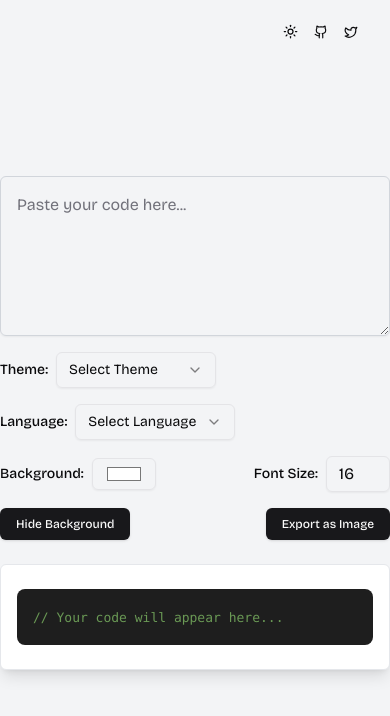
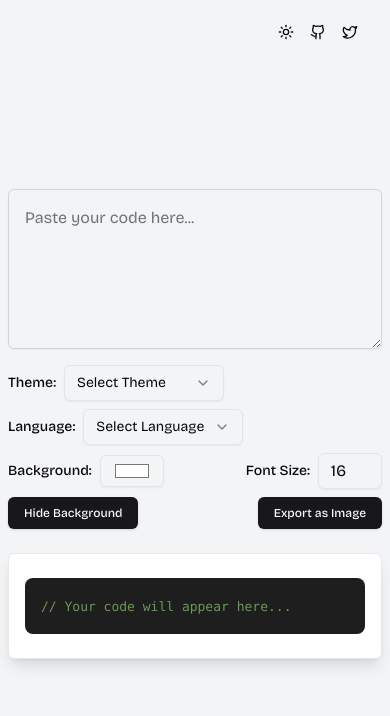
Before and after one commit to Fardeen26/Codify, a Next.js app: page / in a window 390 px wide. Shown: the top 716 px of the page. Built offline with nearby package versions, Linux system fonts and the light colour scheme.

Commit message:
fix: responsiveness

```diff
--- a/src/components/CodeEditor.tsx
+++ b/src/components/CodeEditor.tsx
@@ -43,8 +43,8 @@ export default function CodeEditor() {
     }
 
     return (
-        <div className="flex flex-col gap-6 min-h-[90vh] items-center pb-4 justify-center dark:text-white">
-            <div className="w-full max-w-4xl space-y-4">
+        <div className="flex flex-col gap-6 min-h-[90vh] items-center pb-4 justify-center dark:text-white max-sm:px-2">
+            <div className="w-full max-w-4xl space-y-4 max-sm:space-y-4">
                 <Textarea
                     className="w-full h-40 p-4 rounded-md border dark:text-white border-gray-300 focus:ring-2 focus:ring-blue-500 focus:outline-none text-gray-800"
                     value={code}
@@ -55,7 +55,7 @@ export default function CodeEditor() {
 
                 />
 
-                <div className="flex flex-wrap gap-4 items-center justify-between">
+                <div className="flex flex-wrap gap-4 max-sm:gap-2 items-center justify-between">
                     <div className="flex items-center gap-2">
                         <Label>Theme:</Label>
                         <Select
--- a/src/components/Header.tsx
+++ b/src/components/Header.tsx
@@ -11,13 +11,13 @@ export default function Header() {
             <nav>
                 <div className='flex items-center dark:text-white gap-4'>
                     <button onClick={toggleDarkMode}>
-                        {isDarkMode ? <MoonStar className='w-[18px] h-[18px] max-sm:w-[14px] max-sm:h-[14px] hover:scale-105 transition-all' /> : <SunIcon className='w-5 h-5 max-sm:w-[15px] max-sm:h-[15px] hover:scale-105 transition-all' />}
+                        {isDarkMode ? <MoonStar className='w-[18px] h-[18px] max-sm:w-4 max-sm:h-4 hover:scale-105 transition-all' /> : <SunIcon className='w-5 h-5 max-sm:w-4 max-sm:h-4 hover:scale-105 transition-all' />}
                     </button>
                     <Link href={'https://github.com/Fardeen26'} target="_blank">
-                        <GithubIcon className="w-[18px] h-[18px] max-sm:w-[14px] max-sm:h-[14px] hover:scale-105 transition-all" />
+                        <GithubIcon className="w-[18px] h-[18px] max-sm:w-4 max-sm:h-4 hover:scale-105 transition-all" />
                     </Link>
                     <Link href={'https://x.com/fardeen14693425'} target="_blank">
-                        <Twitter className="w-[18px] h-[18px] max-sm:w-[14px] max-sm:h-[14px] hover:scale-105 transition-all" />
+                        <Twitter className="w-[18px] h-[18px] max-sm:w-4 max-sm:h-4 hover:scale-105 transition-all" />
                     </Link>
                 </div>
             </nav>
```
